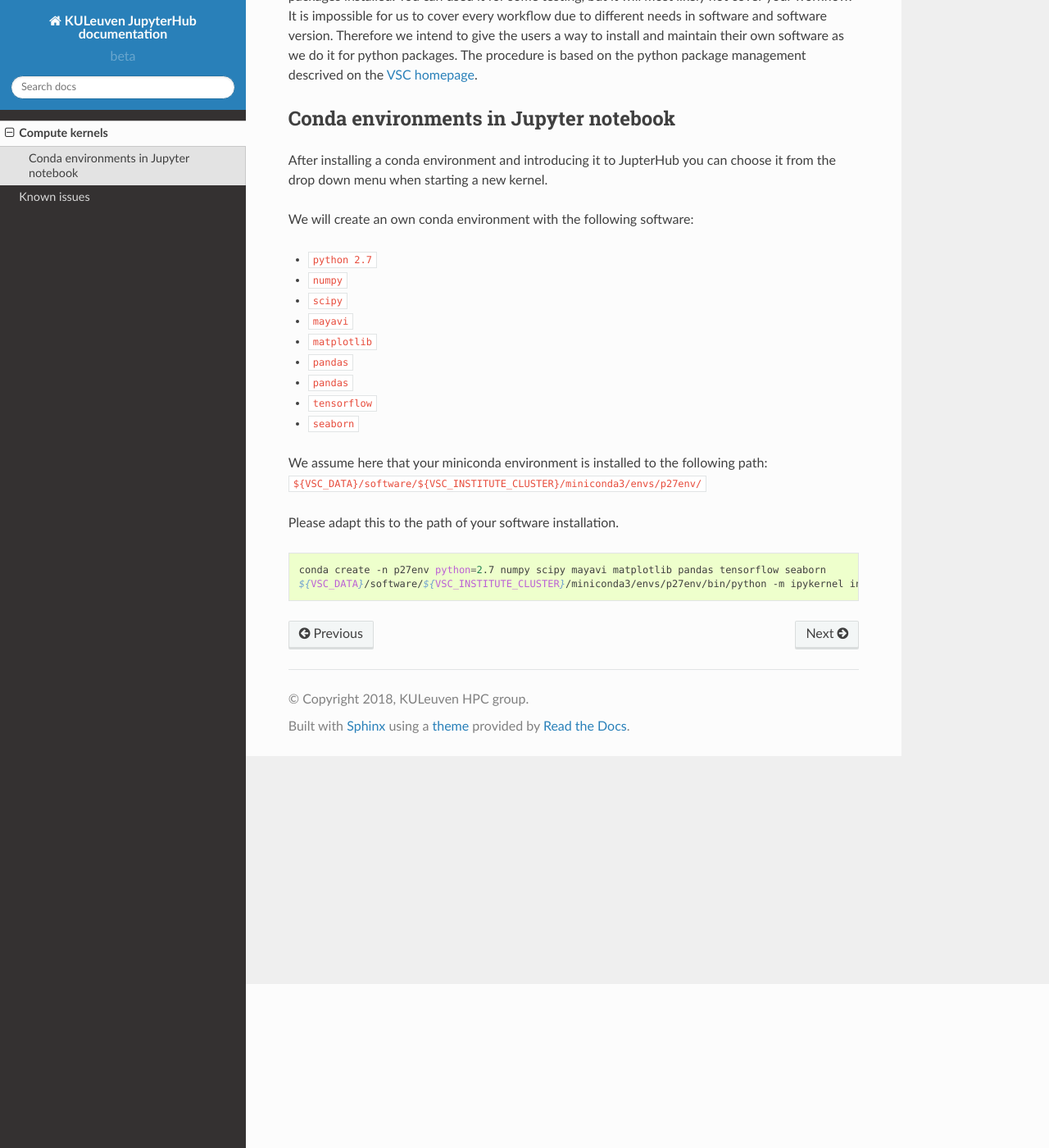
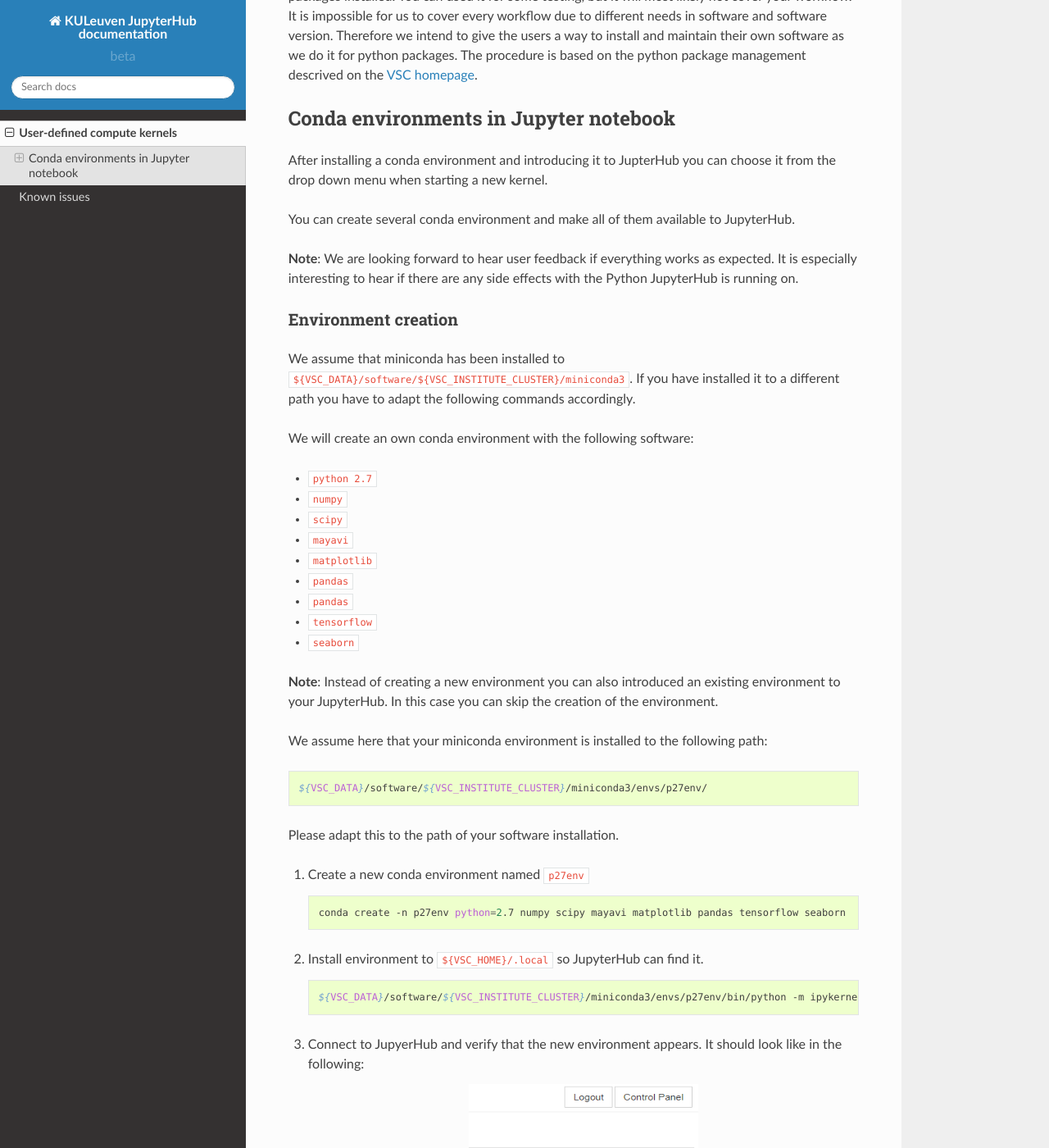
Before and after one commit to ajaust/jupyterhub-doc, a Sphinx documentation site: the page built from docs/software_installation.rst, in a window 1280 px wide and 1400 px high, scrolled down 200 px. Shown: the whole window at 82% size. Built offline with Sphinx 7.4.7 and the Read the Docs theme 2.0.0, drawn with Linux system fonts in a browser that asks for light colours; some of the changed text lies outside the part shown.

Commit message:
updating documentation

```diff
--- a/docs/software_installation.rst
+++ b/docs/software_installation.rst
@@ -1,5 +1,5 @@
-Compute kernels
-===============
+User-defined compute kernels
+============================
 
 The standard python kernel provided by JupterHub is running python 3.6
 and has very few packages installed. You can used it for some testing,
@@ -18,6 +18,15 @@ Conda environments in Jupyter notebook
 After installing a conda environment and introducing it to JupterHub you
 can choose it from the drop down menu when starting a new kernel.
 
+You can create several conda environment and make all of them available to JupyterHub.
+
+**Note**: We are looking forward to hear user feedback if everything works as expected. It is especially interesting to hear if there are any side effects with the Python JupyterHub is running on.
+
+Environment creation
+^^^^^^^^^^^^^^^^^^^^
+
+We assume that miniconda has been installed to ``${VSC_DATA}/software/${VSC_INSTITUTE_CLUSTER}/miniconda3``. If you have installed it to a different path you have to adapt the following commands accordingly.
+
 We will create an own conda environment with the following software:
 
 - ``python 2.7``
@@ -30,11 +39,34 @@ We will create an own conda environment with the following software:
 - ``tensorflow``
 - ``seaborn``
 
-We assume here that your miniconda environment is installed to the following path: ``${VSC_DATA}/software/${VSC_INSTITUTE_CLUSTER}/miniconda3/envs/p27env/``
+**Note**: Instead of creating a new environment you can also introduced an existing environment to your JupyterHub. In this case you can skip the creation of the environment.
+
+We assume here that your miniconda environment is installed to the following path:
+
+.. code-block:: bash
+
+   ${VSC_DATA}/software/${VSC_INSTITUTE_CLUSTER}/miniconda3/envs/p27env/
 
 Please adapt this to the path of your software installation.
 
-.. code:: bash
+1. Create a new conda environment named ``p27env``
 
-   conda create -n p27env python=2.7 numpy scipy mayavi matplotlib pandas tensorflow seaborn
-   ${VSC_DATA}/software/${VSC_INSTITUTE_CLUSTER}/miniconda3/envs/p27env/bin/python -m ipykernel install  --prefix=${VSC_HOME}/.local/ --name 'p27env'
+   .. code-block:: bash
+
+      conda create -n p27env python=2.7 numpy scipy mayavi matplotlib pandas tensorflow seaborn
+
+2. Install environment to ``${VSC_HOME}/.local`` so JupyterHub can find it.
+
+   .. code-block:: bash
+
+      ${VSC_DATA}/software/${VSC_INSTITUTE_CLUSTER}/miniconda3/envs/p27env/bin/python -m ipykernel install  --prefix=${VSC_HOME}/.local/ --name 'p27env'
+
+3. Connect to JupyerHub and verify that the new environment appears. It should look like in the following:
+
+   .. figure:: images/choose_kernel.png
+      :width: 400px
+      :scale: 70%
+      :alt: Context menu showing available compute kernels
+      :align: center
+
+4. Test the environment and make sure that it works as intended.
```
